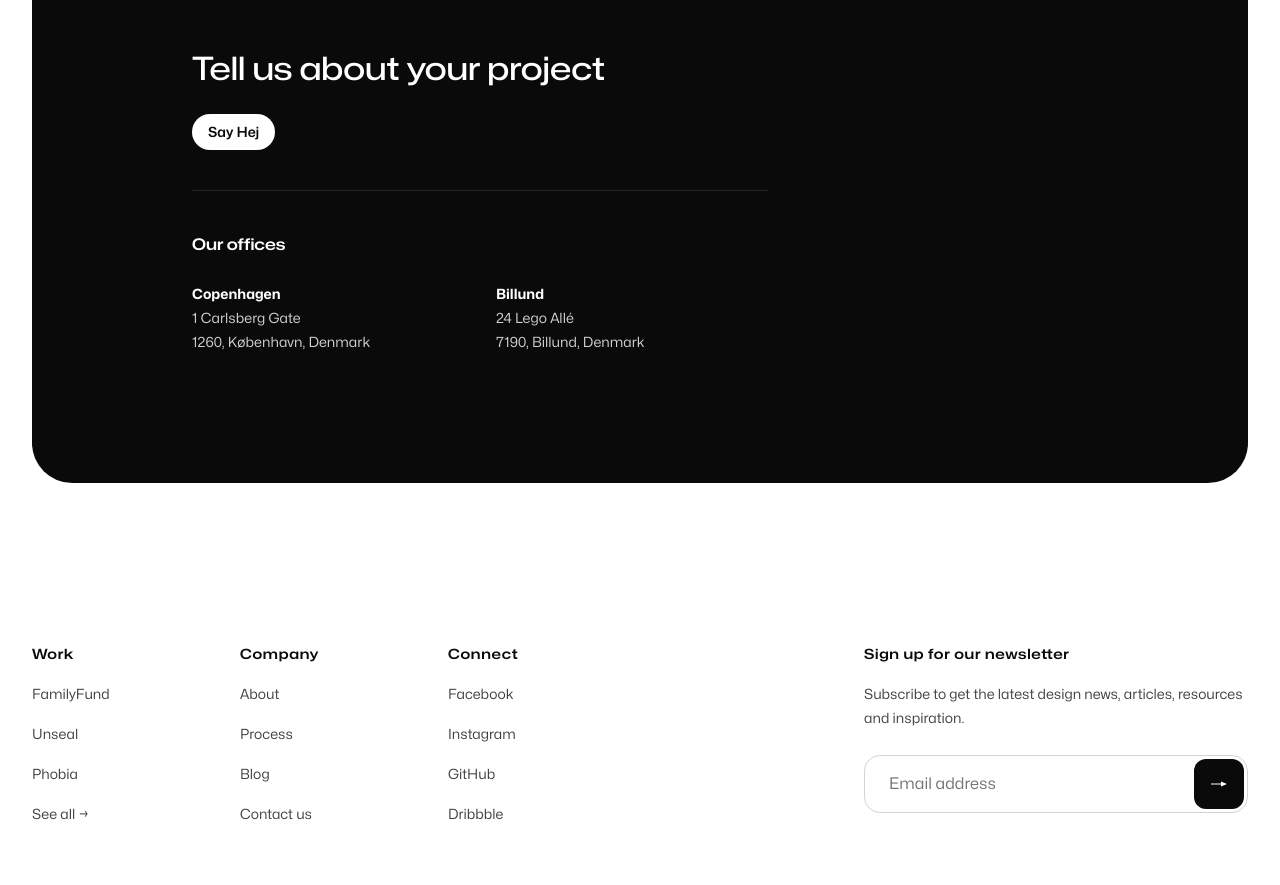
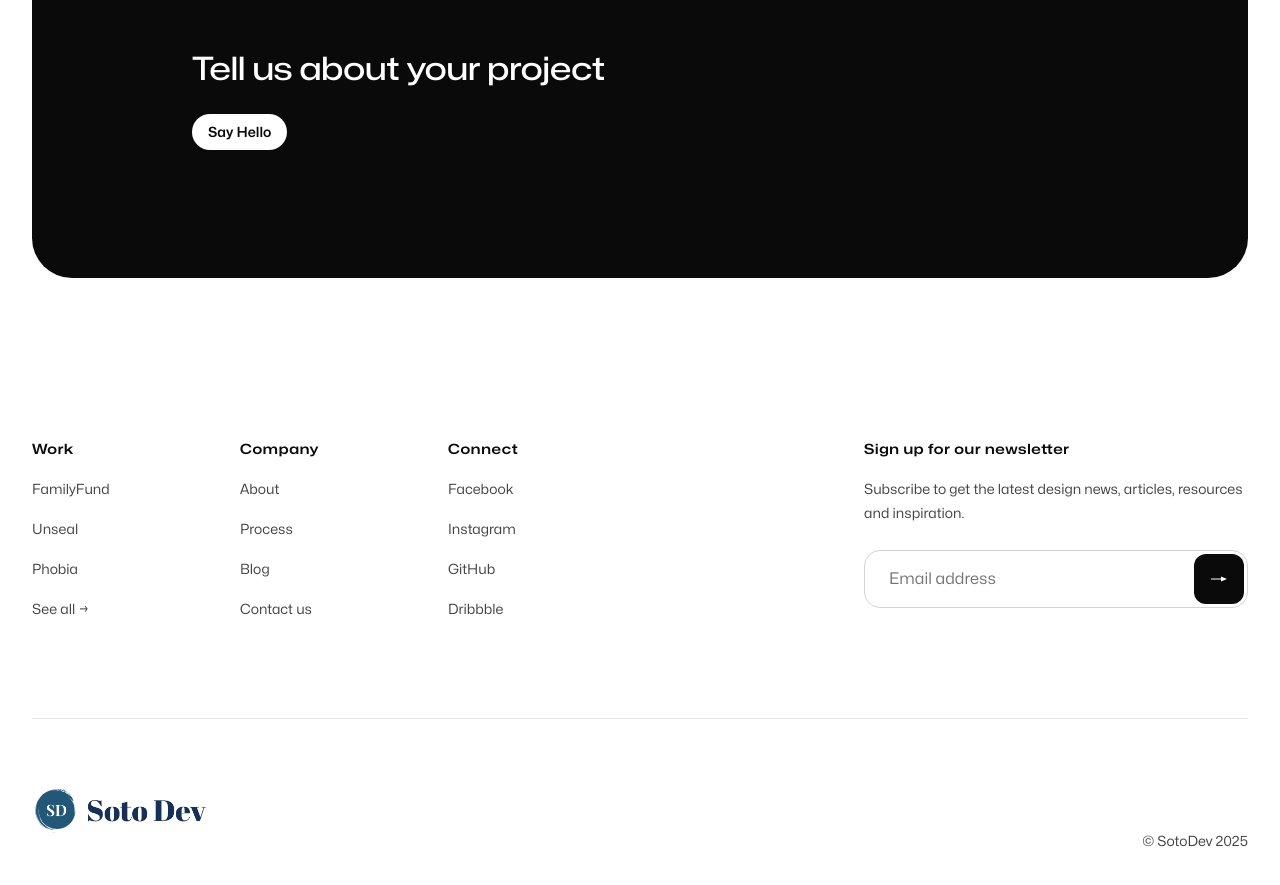
Before and after one commit to jsoto007/soto-dev-web-app, a Next.js app: page /process in a window 1280 px wide. Shown: the part 4380-5265 px from the top of the page. Built offline with nearby package versions, Linux system fonts and the light colour scheme.

Commit message:
working with no error, witching to feature branch

```diff
--- a/src/app/page.jsx
+++ b/src/app/page.jsx
@@ -14,7 +14,7 @@ import { loadCaseStudies } from '@/lib/mdx'
 import { RootLayout } from '@/components/RootLayout'
 
 import hugging_face from '../images/tech/hugging_face.svg'
-import netlify from '../images/tech/netlify.svg'
+
 import openai_dark from '../images/tech/openai_dark.svg'
 import python from '../images/tech/python.svg'
 import typescript from '../images/tech/typescript.svg'
@@ -90,10 +90,11 @@ function CaseStudies({ caseStudies }) {
                     <Image
                       src={caseStudy.logo}
                       alt={caseStudy.client}
-                      className="h-16 w-16"
+                      className="h-16 w-16 rounded-sm"
                       unoptimized
                     />
                   </Link>
+
                 </h3>
                 <p className="mt-6 flex gap-x-2 text-sm text-blue-950">
                   <time
@@ -113,6 +114,7 @@ function CaseStudies({ caseStudies }) {
                 <p className="mt-4 text-base text-[#334155]">
                   {caseStudy.description}
                 </p>
+
               </article>
             </FadeIn>
           ))}
--- a/src/app/work/family-fund/page.mdx
+++ b/src/app/work/family-fund/page.mdx
@@ -1,4 +1,4 @@
-import logo from '@/images/clients/family-fund/logomark-dark.svg'
+import logo from '@/images/clients/family-fund/autoTracker1.jpg'
 import imageHero from './hero.jpg'
 import imageDebraFiscal from './debra-fiscal.jpg'
 
--- a/src/components/ContactSection.jsx
+++ b/src/components/ContactSection.jsx
@@ -14,10 +14,10 @@ export function ContactSection() {
             </h2>
             <div className="mt-6 flex">
               <Button href="/contact" invert>
-                Say Hej
+                Say Hello
               </Button>
             </div>
-            <div className="mt-10 border-t border-white/10 pt-10">
+            {/* <div className="mt-10 border-t border-white/10 pt-10">
               <h3 className="font-display text-base font-semibold text-white">
                 Our offices
               </h3>
@@ -25,7 +25,7 @@ export function ContactSection() {
                 invert
                 className="mt-6 grid grid-cols-1 gap-8 sm:grid-cols-2"
               />
-            </div>
+            </div> */}
           </div>
         </div>
       </FadeIn>
--- a/src/components/FadeIn.jsx
+++ b/src/components/FadeIn.jsx
@@ -12,6 +12,7 @@ export function FadeIn(props) {
   let isInStaggerGroup = useContext(FadeInStaggerContext)
 
   return (
+    <>
     <motion.div
       variants={{
         hidden: { opacity: 0, y: shouldReduceMotion ? 0 : 24 },
@@ -27,12 +28,14 @@ export function FadeIn(props) {
           })}
       {...props}
     />
+    </>
   )
 }
 
 export function FadeInStagger({ faster = false, ...props }) {
   return (
     <FadeInStaggerContext.Provider value={true}>
+
       <motion.div
         initial="hidden"
         whileInView="visible"
```
Also changed, not shown: src/images/clients/family-fund/autoTracker.svg (added), src/images/clients/family-fund/autoTracker1.jpg (added).
